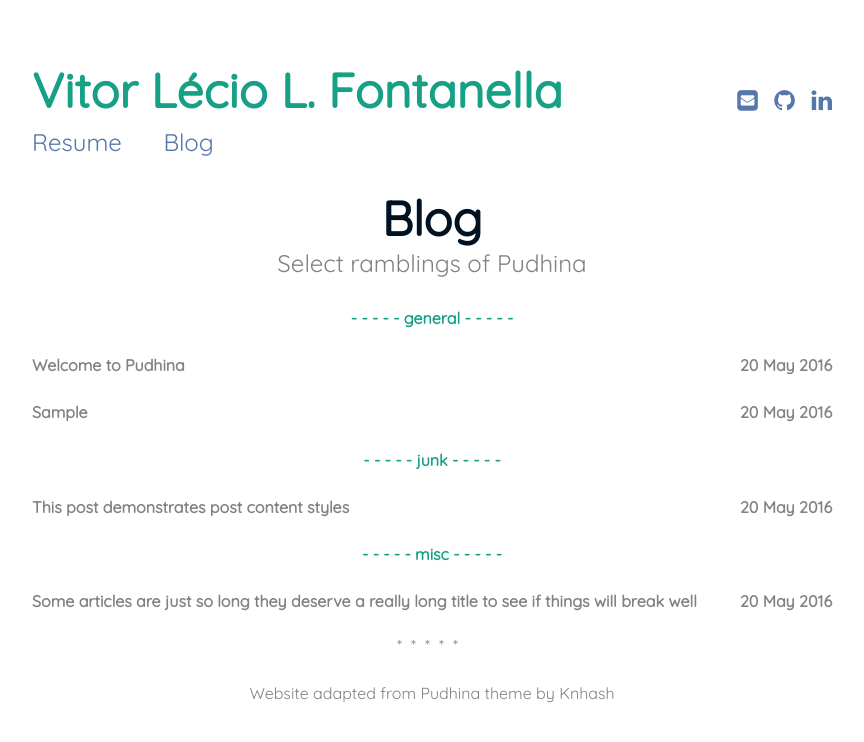
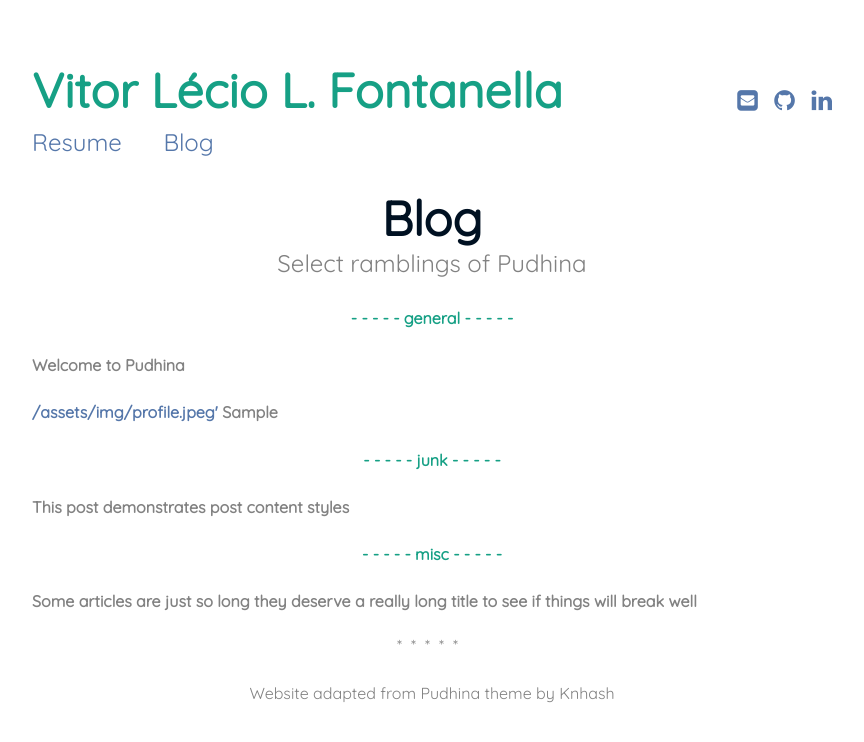
Before and after one commit to vitorlecio/vitorlecio.github.io, a Jekyll site: the page built from blog.md, in a window 1280 px wide. Shown: the top 742 px of the page, without its empty margins (208-1072 px from the left). Built offline with Jekyll 4.4.1, drawn with Linux system fonts in a browser that asks for light colours.

Commit message:
modified:   _posts/2016-05-20-my-example-post.md 	modified:   blog.md 	modified:   index.md

```diff
--- a/_posts/2016-05-20-my-example-post.md
+++ b/_posts/2016-05-20-my-example-post.md
@@ -4,6 +4,7 @@
 subtitle: "A longer explanation of stuff"
 date:   2016-05-20 21:21:21 +0530
 categories: ["general"]
+logo: /assets/img/profile.jpeg'
 ---
 
 Eos eu docendi tractatos sapientem, brute option menandri in vix, quando vivendo accommodare te ius. Nec melius fastidii constituam id, viderer theophrastus ad sit, hinc semper periculis cum id. Noluisse postulant assentior est in, no choro sadipscing repudiandae vix. Vis in euismod delenit dignissim. Ex quod nostrum sit, suas decore animal id ius, nobis solet detracto quo te.
--- a/blog.md
+++ b/blog.md
@@ -20,8 +20,9 @@
 {% for post in category.items %}
 <li class="post-teaser">
 <a href="{{ post.url | prepend: site.baseurl }}">
+<img class="post-teaser__title">{{post.logo}}
 <span class="post-teaser__title">{{ post.title }}</span>
-<span class="post-teaser__date">{{ post.date | date: "%d %B %Y" }}</span>
+<!--span class="post-teaser__date">{{ post.date | date: "%d %B %Y" }}</span -->
 </a>
 </li>
 {% endfor %}
```
Also changed, not shown: index.md (+1 -1 lines).
